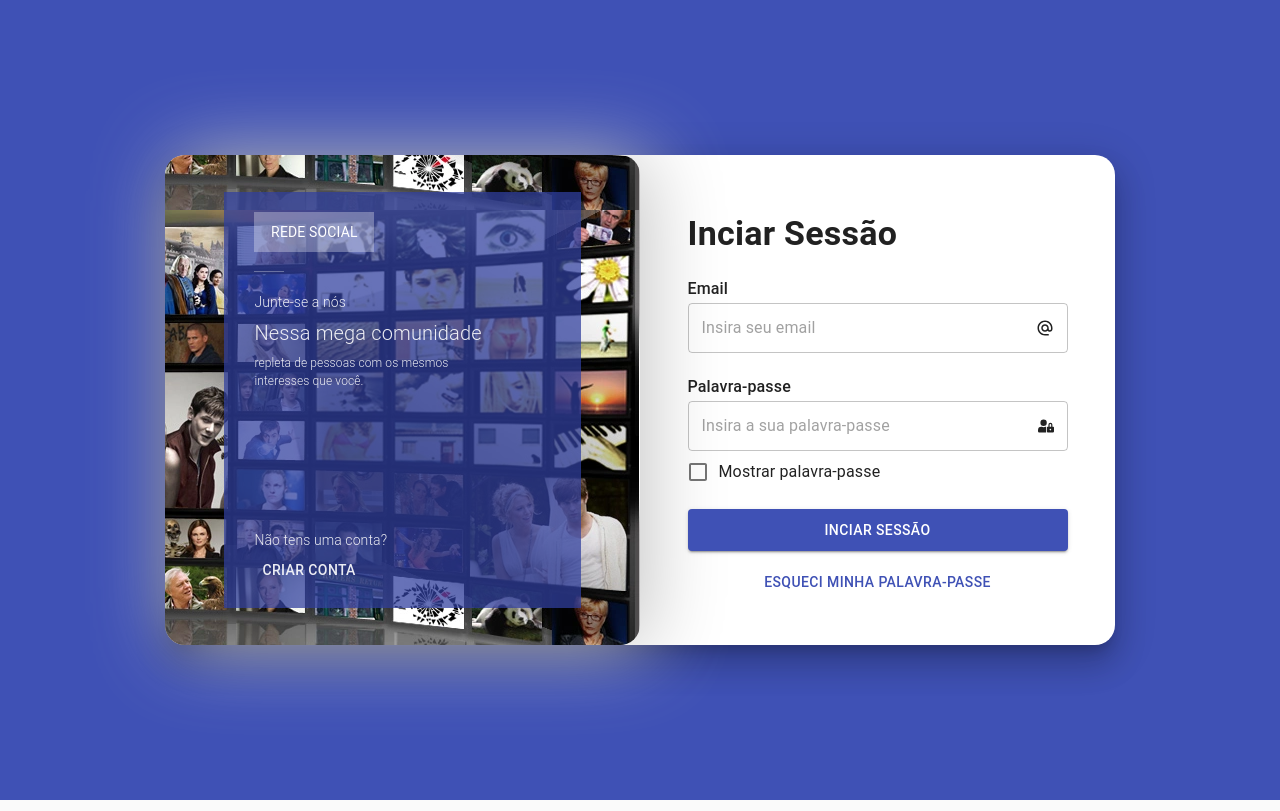
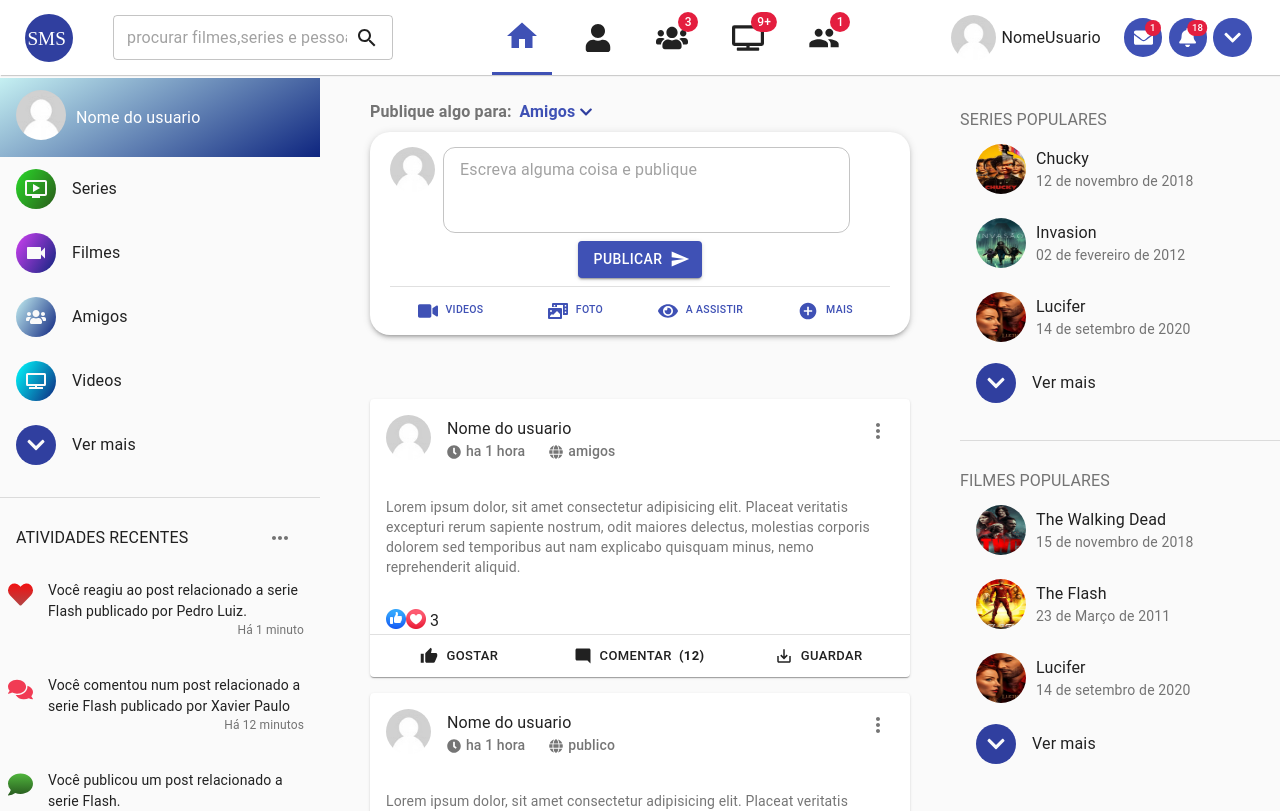
Before and after one commit to Francisco-Fetapi/projeto-tcc, a React (Create React App) app: page / in a window 1280 px wide. Before the commit this address led to /login. Shown: the top 811 px of the page. Built offline with nearby package versions, Linux system fonts and the light colour scheme.

Commit message:
paginas interligadas via links do menu

```diff
--- a/src/components/Forms/FormLogin.jsx
+++ b/src/components/Forms/FormLogin.jsx
@@ -9,25 +9,21 @@ import AlternateEmail from "@material-ui/icons/AlternateEmail";
 import Button from "@material-ui/core/Button";
 import FormControlLabel from "@material-ui/core/FormControlLabel";
 import { useNavigate } from "react-router-dom";
-import { useDispatch } from "react-redux";
-import { SET_STATE } from "../../store/App.actions";
 
 export default function FormLogin() {
   const [checked, setChecked] = useState(false);
   const navigate = useNavigate();
-  const Disparar = useDispatch();
 
   function handleChange() {
     setChecked((state) => !state);
   }
   function logar() {
-    Disparar(SET_STATE("logado", true));
     navigate("/");
   }
   return (
     <>
       <ContainerFormLogin>
-        <Box component="form" autocomplete="off">
+        <Box component="form" autoComplete="off">
           <Box my={2}>
             <Text variant="h4" style={{ fontWeight: "bold" }}>
               Inciar Sessão
--- a/src/components/Forms/FormMaisSobreVoce.jsx
+++ b/src/components/Forms/FormMaisSobreVoce.jsx
@@ -5,9 +5,6 @@ import Box from "@material-ui/core/Box";
 import MenuItem from "@material-ui/core/MenuItem";
 import TextField1 from "../TextField1";
 import { useNavigate } from "react-router-dom";
-
-import { useDispatch } from "react-redux";
-import { SET_STATE } from "../../store/App.actions";
 
 const itens = [1, 2, 3].map((item) => (
   <MenuItem key={item} value={`item${item}`}>
@@ -17,10 +14,8 @@ const itens = [1, 2, 3].map((item) => (
 
 export default function FormMaisSobreVoce() {
   const navigate = useNavigate();
-  const Disparar = useDispatch();
 
   function concluido() {
-    Disparar(SET_STATE("logado", true));
     navigate("/");
   }
   return (
--- a/src/components/Menu.jsx
+++ b/src/components/Menu.jsx
@@ -8,17 +8,37 @@ import { FaUsers } from "react-icons/fa";
 import { FaTv } from "react-icons/fa";
 import { MdGroup } from "react-icons/md";
 
-// import Home from "@material-ui/icons/Home";
-// import Home from "@material-ui/icons/Home";
+import { useLocation } from "react-router-dom";
 
 export default function Menu() {
+  const { pathname } = useLocation();
   return (
     <MenuContainer>
-      <MenuItem active={true} icon={<Home style={{ fontSize: 36 }} />} />
-      <MenuItem icon={<FaUser style={{ fontSize: 28 }} />} />
-      <MenuItem badge={3} badgeMax={9} icon={<FaUsers />} />
-      <MenuItem badge={12} badgeMax={9} icon={<FaTv />} />
-      <MenuItem badge={1} badgeMax={15} icon={<MdGroup />} />
+      <MenuItem
+        rota="/"
+        active={"/" === pathname}
+        icon={<Home style={{ fontSize: 36 }} />}
+      />
+      <MenuItem
+        rota="/perfil"
+        active={"/perfil" === pathname}
+        icon={<FaUser style={{ fontSize: 28 }} />}
+      />
+      <MenuItem
+        rota="/amigos"
+        active={"/amigos" === pathname}
+        badge={3}
+        badgeMax={9}
+        icon={<FaUsers />}
+      />
+      <MenuItem
+        rota="/videos"
+        active={"/videos" === pathname}
+        badge={12}
+        badgeMax={9}
+        icon={<FaTv />}
+      />
+      <MenuItem rota="/" badge={1} badgeMax={15} icon={<MdGroup />} />
     </MenuContainer>
   );
 }
--- a/src/components/MenuItem.jsx
+++ b/src/components/MenuItem.jsx
@@ -3,10 +3,28 @@ import { MenuItemContainer } from "../styles";
 import useTheme from "@material-ui/core/styles/useTheme";
 import Badge from "@material-ui/core/Badge";
 
-export default function MenuItem({ icon, badge, badgeMax, to, ...props }) {
+import { useNavigate, useLocation } from "react-router-dom";
+
+export default function MenuItem({
+  rota,
+  icon,
+  badge,
+  badgeMax,
+  to,
+  ...props
+}) {
   const theme = useTheme();
+  const navigate = useNavigate();
+
+  function goTo() {
+    navigate(rota);
+  }
   return (
-    <MenuItemContainer color={theme.palette.primary.main} {...props}>
+    <MenuItemContainer
+      onClick={goTo}
+      color={theme.palette.primary.main}
+      {...props}
+    >
       {badge && (
         <Badge max={badgeMax} badgeContent={badge}>
           {icon}
--- a/src/components/Perfil/MarcadosParaMaisTarde.jsx
+++ b/src/components/Perfil/MarcadosParaMaisTarde.jsx
@@ -21,22 +21,22 @@ export default function MarcadosParaMaisTarde() {
         <Slider {...settings}>
           <Box className="lista-movies">
             {movies.slice(0, 3).map((movie) => (
-              <Movie nome={movie.nome} img={movie.img} />
+              <Movie key={movie.nome} nome={movie.nome} img={movie.img} />
             ))}
           </Box>
           <Box className="lista-movies">
             {movies.slice(2, 5).map((movie) => (
-              <Movie nome={movie.nome} img={movie.img} />
+              <Movie key={movie.nome} nome={movie.nome} img={movie.img} />
             ))}
           </Box>
           <Box className="lista-movies">
             {movies.slice(1, 4).map((movie) => (
-              <Movie nome={movie.nome} img={movie.img} />
+              <Movie key={movie.nome} nome={movie.nome} img={movie.img} />
             ))}
           </Box>
           <Box className="lista-movies">
             {movies.slice(2, 5).map((movie) => (
-              <Movie nome={movie.nome} img={movie.img} />
+              <Movie key={movie.nome} nome={movie.nome} img={movie.img} />
             ))}
           </Box>
         </Slider>
--- a/src/pages/Home.jsx
+++ b/src/pages/Home.jsx
@@ -1,27 +1,16 @@
-import React, { useEffect } from "react";
-import { useSelector } from "react-redux";
-import { selectAll } from "../store/App.selectors";
-import { useNavigate } from "react-router-dom";
+import React from "react";
 import { HomeContainer } from "../styles/pages/Home";
 import Header from "../components/Header";
 import HomeMain from "../components/Home/Main.jsx";
 import Box from "@material-ui/core/Box";
 
 export default function Home() {
-  const { logado } = useSelector(selectAll);
-  const navigate = useNavigate();
-
-  useEffect(() => {
-    if (!logado) navigate("/login");
-  }, [logado]);
   return (
-    logado && (
     <HomeContainer>
       <Header />
       <Box>
         <HomeMain />
       </Box>
     </HomeContainer>
-    )
   );
 }
```
Lines whose indentation alone changed are shown as unchanged.
